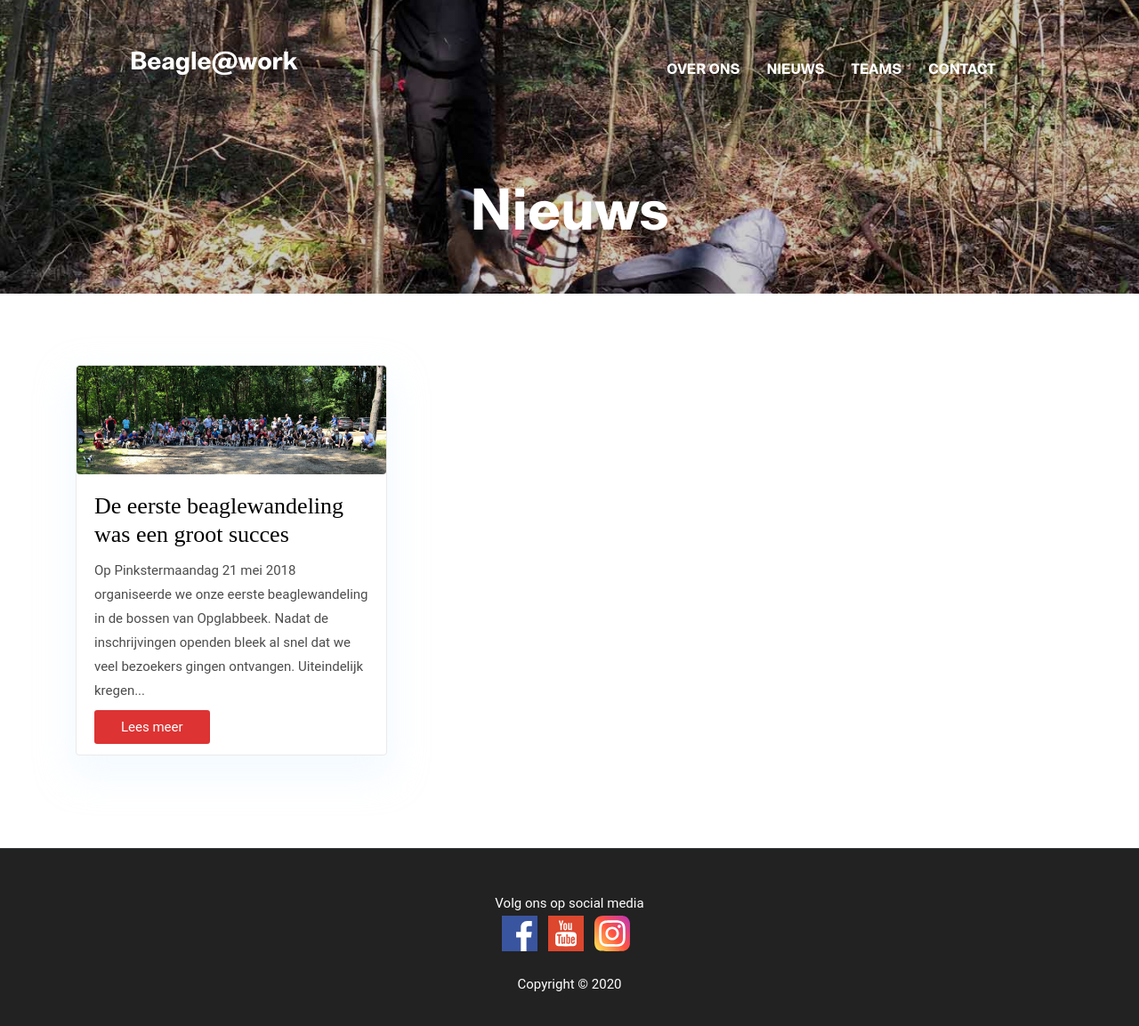
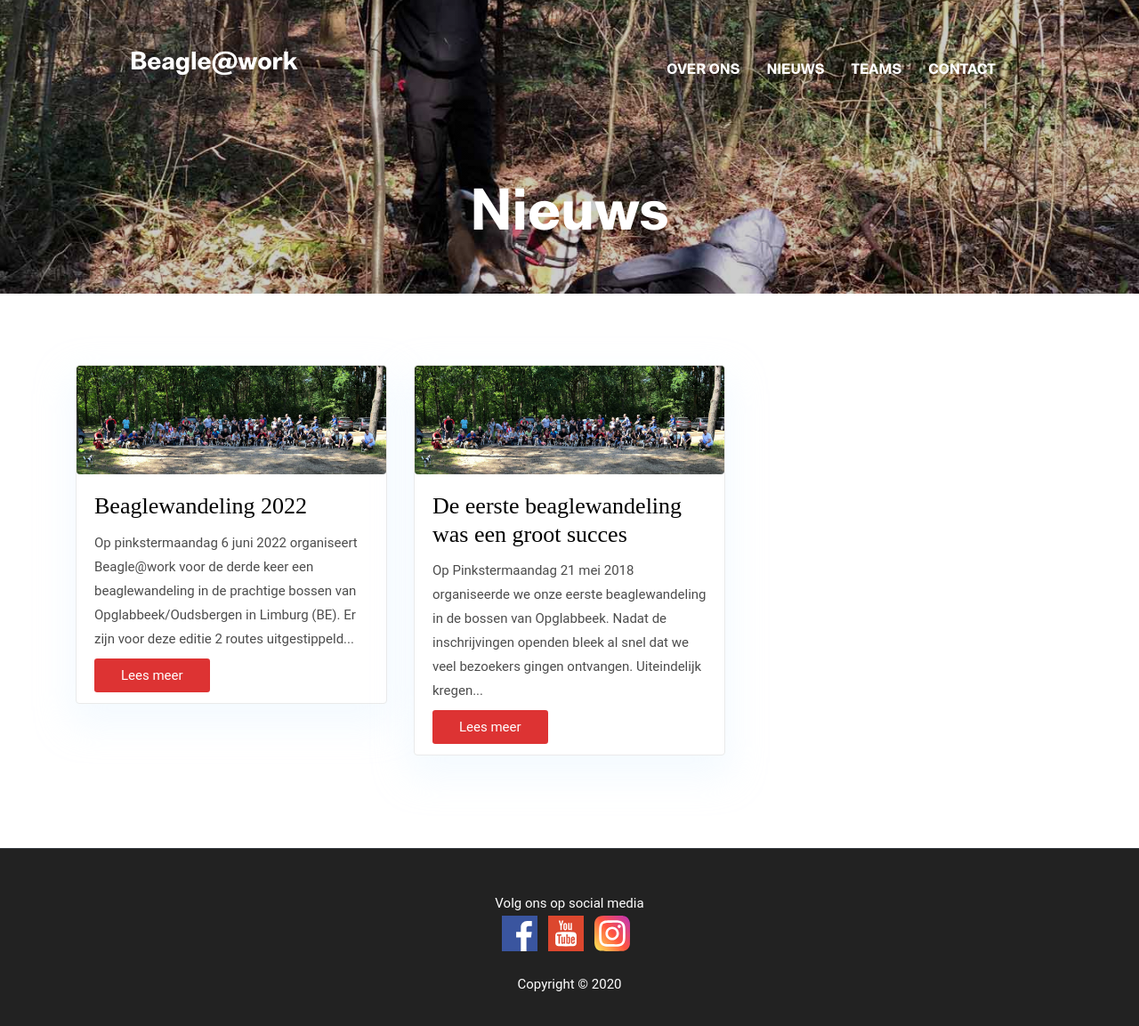
Before and after one commit to Klingeleers/beagleatwork-website, a Jekyll site: the page built from _pages/blog.html, in a window 1280 px wide and 1168 px high. Shown: the top 1153 px of the window at 89% size. Built offline with Jekyll 4.4.1, drawn with Linux system fonts in a browser that asks for light colours.

```diff
--- a/Gemfile
+++ b/Gemfile
@@ -4,3 +4,4 @@ gem 'jekyll'
 gem 'jekyll-sitemap'
 gem "jekyll-seo-tag", "= 2.6.1"
 gem 'wdm', '>= 0.1.0'
+gem "webrick", "~> 1.7"
--- /dev/null
+++ b/_posts/2022-05-15-beaglewandeling.md
@@ -0,0 +1,23 @@
+---
+id: 225
+title: Beaglewandeling 2022
+date: 2022-05-15T09:58:08+01:00
+author: post
+layout: post
+permalink: /2022/05/beaglewandeling/
+image: /assets/images/blog/beaglewandeling-groepsfoto.jpg
+image_thumb: /assets/images/blog/beaglewandeling-groepsfoto-thumb.jpg
+categories:
+  - Wandelingen
+tags:
+  - wandeling
+---
+Op pinkstermaandag 6 juni 2022 organiseert Beagle@work voor de derde keer een beaglewandeling in de prachtige bossen van Opglabbeek/Oudsbergen in Limburg (BE). Er zijn voor deze editie 2 routes uitgestippeld van 2,5km en 6,5km.
+
+De deuren openen om 12.00 en de wandeling vertrekt om 13.30. Ter plaatse is er eet- en drankgelegenheid.
+
+Deelname kost 3 euro per hond en voor de eerste 100 geregistreerde honden wordt er een verrassingspakket voorzien.
+
+Inschrijven kan via de link: [https://wandeling.beagle.work/](https://wandeling.beagle.work/)
+
+Van onze 2019 editie werd er [een verslag geschreven in Het Belang van Limburg](https://www.hbvl.be/cnt/dmf20190611_04454137).
```
Also changed, not shown: _data/settings.yml (+5 -5 lines), Gemfile.lock.
